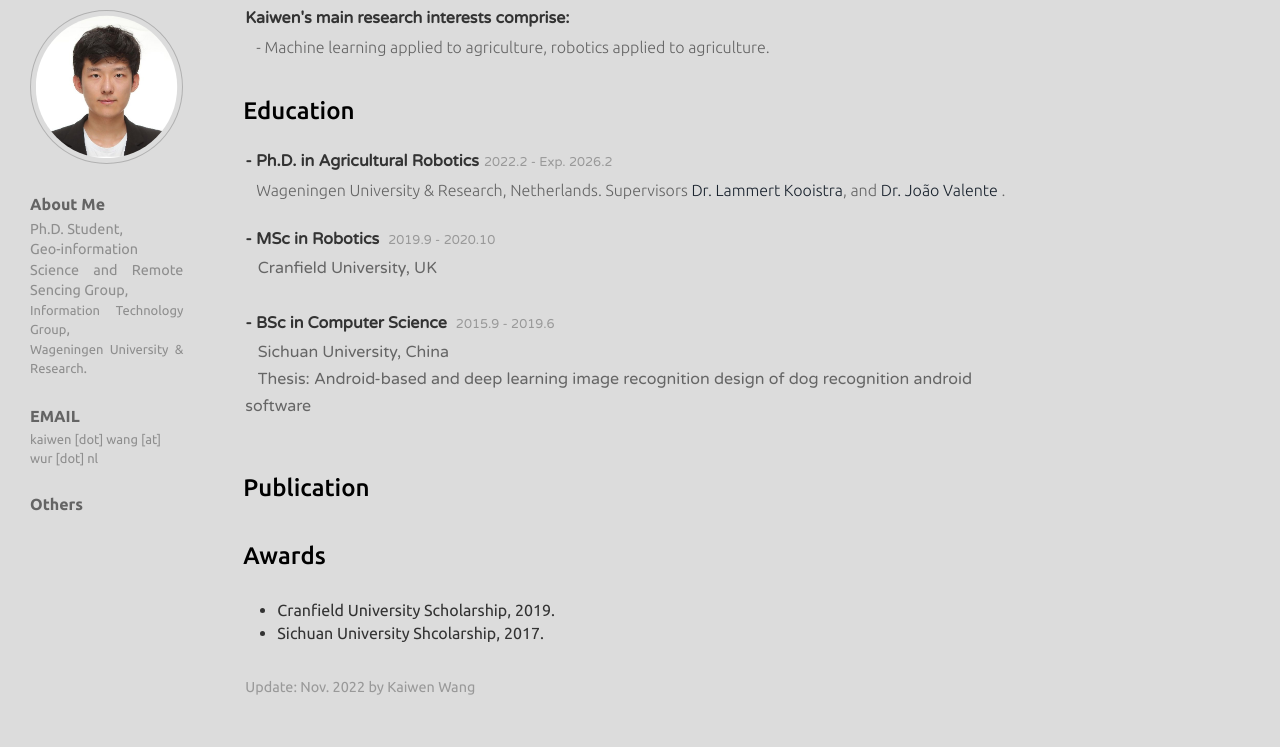
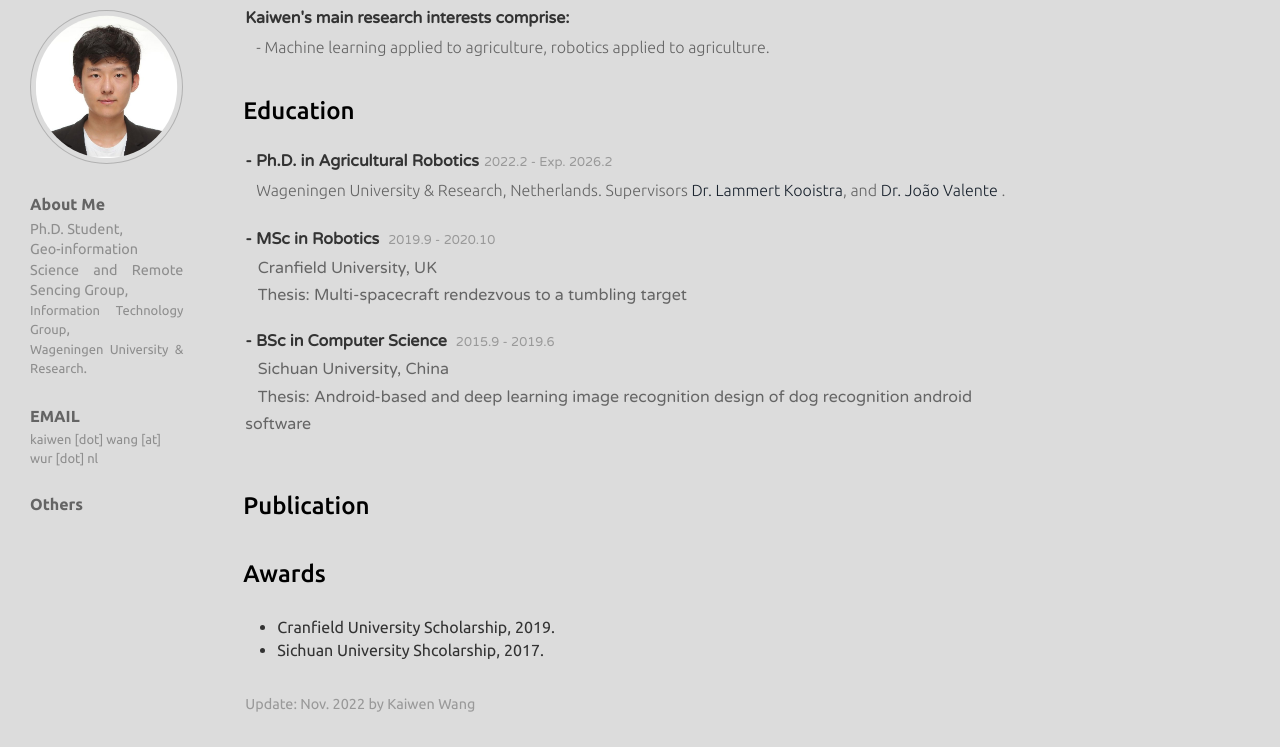
Before and after one commit to Kaiwen-Robotics/Kaiwen-Robotics.github.io, a plain HTML site: page index.html in a window 1280 px wide. Shown: the part 160-907 px from the top of the page. Drawn offline with Linux system fonts and the light colour scheme.

Commit message:
Update index.html

```diff
--- a/index.html
+++ b/index.html
@@ -93,6 +93,7 @@ License URL: http://creativecommons.org/licenses/by/3.0/
 				<br>
 				<h4>- MSc in Robotics <span>2019.9 - 2020.10</span><h4>
 				 <p>&nbsp&nbsp Cranfield University, UK<p>
+				 <p  style="font-weight:300; color:rgb(101, 101, 101)"> &nbsp&nbsp Thesis: Multi-spacecraft rendezvous to a tumbling target</p>
 				 <br>
 				<h4>- BSc in Computer Science <span>2015.9 - 2019.6</span><h4>
 				 <p>&nbsp&nbsp Sichuan University, China<p>
```
